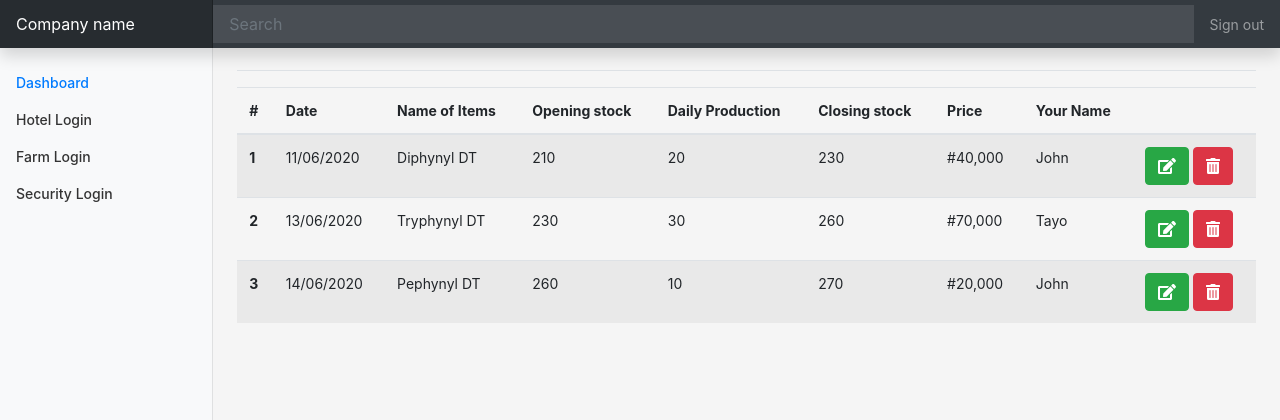
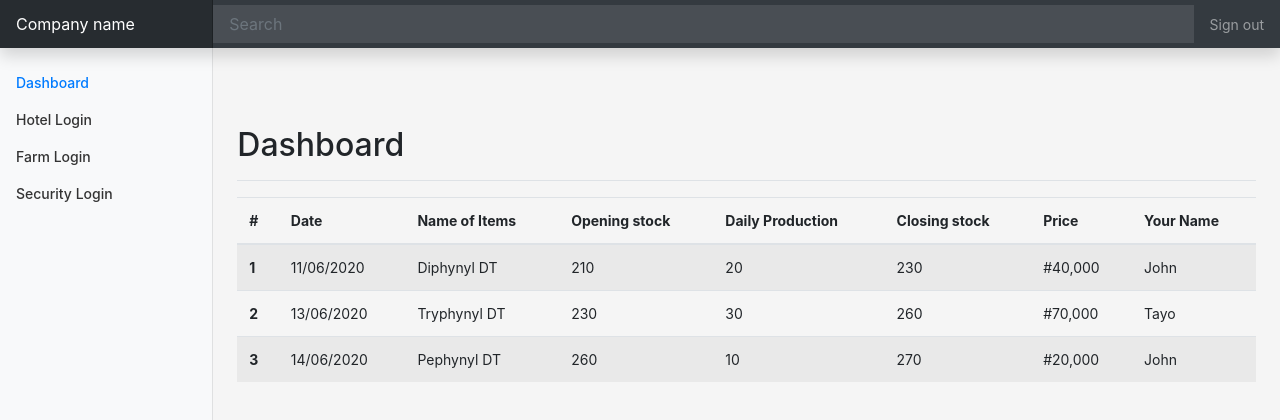
Before and after one commit to Uvacoder/demo-tables, a React (Create React App) app: page / in a window 1280 px wide. Shown: the top 420 px of the page. Built offline with nearby package versions, Linux system fonts and the light colour scheme.

Commit message:
Form Component

```diff
--- a/src/App.js
+++ b/src/App.js
@@ -1,6 +1,5 @@
 import React, { Fragment } from "react";
 import "./App.css";
-import axios from "axios";
 import { BrowserRouter, Route, Switch } from "react-router-dom";
 import NavbarItem from "./component/Navigations/NavbarItem";
 import Sidebar from "./component/Navigations/Sidebar";
--- a/src/component/layout/Form.js
+++ b/src/component/layout/Form.js
@@ -1,4 +1,5 @@
 import React from "react";
+import ja from "./ja21.png";
 import { Col, Row, Button, Form, FormGroup, Label, Input } from "reactstrap";
 
 const FormItem = (props) => {
@@ -9,6 +10,12 @@
         className="col-md-9 ml-sm-auto col-lg-10 px-md-4"
         style={{ marginTop: "110px" }}
       >
+        <img
+          className=" col-sm-12 col-md-6 offset-md-5"
+          src={ja}
+          alt="Logo"
+          style={{ maxHeight: "200px", maxWidth: "200px" }}
+        />
         <main>
           <div className="d-flex justify-content-between flex-wrap flex-md-nowrap align-items-center pt-3 pb-2 mb-3 border-bottom">
             <h1 className="h2">Form Inputs</h1>
--- a/src/component/layout/Table.js
+++ b/src/component/layout/Table.js
@@ -5,10 +5,10 @@
 
 const DashItem = () => {
   return (
-    <div className="col-md-9 ml-sm-auto col-lg-10 px-md-4 dashTop">
+    <div className="col-md-9 ml-sm-auto col-lg-10 px-md-4 dashTop" style={{ marginTop: "110px" }}>
       <div >
-        <div class="d-flex justify-content-between flex-wrap flex-md-nowrap align-items-center pt-3 pb-2 mb-3 border-bottom">
-          <h1 class="h2">Dashboard</h1>
+        <div className="d-flex justify-content-between flex-wrap flex-md-nowrap align-items-center pt-3 pb-2 mb-3 border-bottom">
+          <h1 className="h2">Dashboard</h1>
         </div>
       </div>
       <Table responsive hover striped>
@@ -22,7 +22,7 @@
             <th>Closing stock</th>
             <th>Price</th>
             <th>Your Name</th>
-            <th></th>
+
           </tr>
         </thead>
         <tbody>
@@ -35,14 +35,7 @@
             <td>230</td>
             <td>#40,000</td>
             <td>John</td>
-            <td>
-              <Button color="success">
-                <FontAwesomeIcon icon={faEdit} />
-              </Button>{" "}
-              <Button color="danger">
-                <FontAwesomeIcon icon={faTrashAlt} />
-              </Button>
-            </td>
+
           </tr>
           <tr>
             <th scope="row">2</th>
@@ -53,14 +46,7 @@
             <td>260</td>
             <td>#70,000</td>
             <td>Tayo</td>
-            <td>
-              <Button color="success">
-                <FontAwesomeIcon icon={faEdit} />
-              </Button>{" "}
-              <Button color="danger">
-                <FontAwesomeIcon icon={faTrashAlt} />
-              </Button>
-            </td>
+
           </tr>
           <tr>
             <th scope="row">3</th>
@@ -71,14 +57,6 @@
             <td>270</td>
             <td>#20,000</td>
             <td>John</td>
-            <td>
-              <Button color="success">
-                <FontAwesomeIcon icon={faEdit} />
-              </Button>{" "}
-              <Button color="danger">
-                <FontAwesomeIcon icon={faTrashAlt} />
-              </Button>
-            </td>
           </tr>
         </tbody>
       </Table>
```
